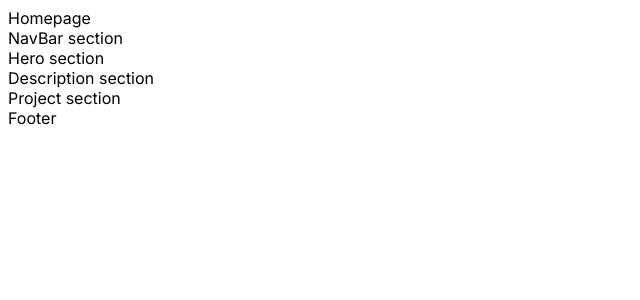
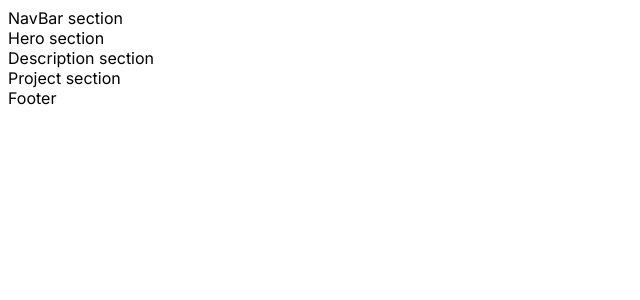
Before and after one commit to charlietait147/portfolio, a Next.js app: page / in a window 1280 px wide. Shown: the top 300 px of the page, without its empty margins (0-640 px from the left). Built offline with nearby package versions, Linux system fonts and the light colour scheme.

Commit message:
remove homepage content in homepage

```diff
--- a/app/page.tsx
+++ b/app/page.tsx
@@ -6,7 +6,6 @@ import Projects from "@/components/Projects/Projects";
 export default function Home() {
   return (
     <main>
-    <div>Homepage</div>
     <Header/>
     <Description />
     <Projects />
```
